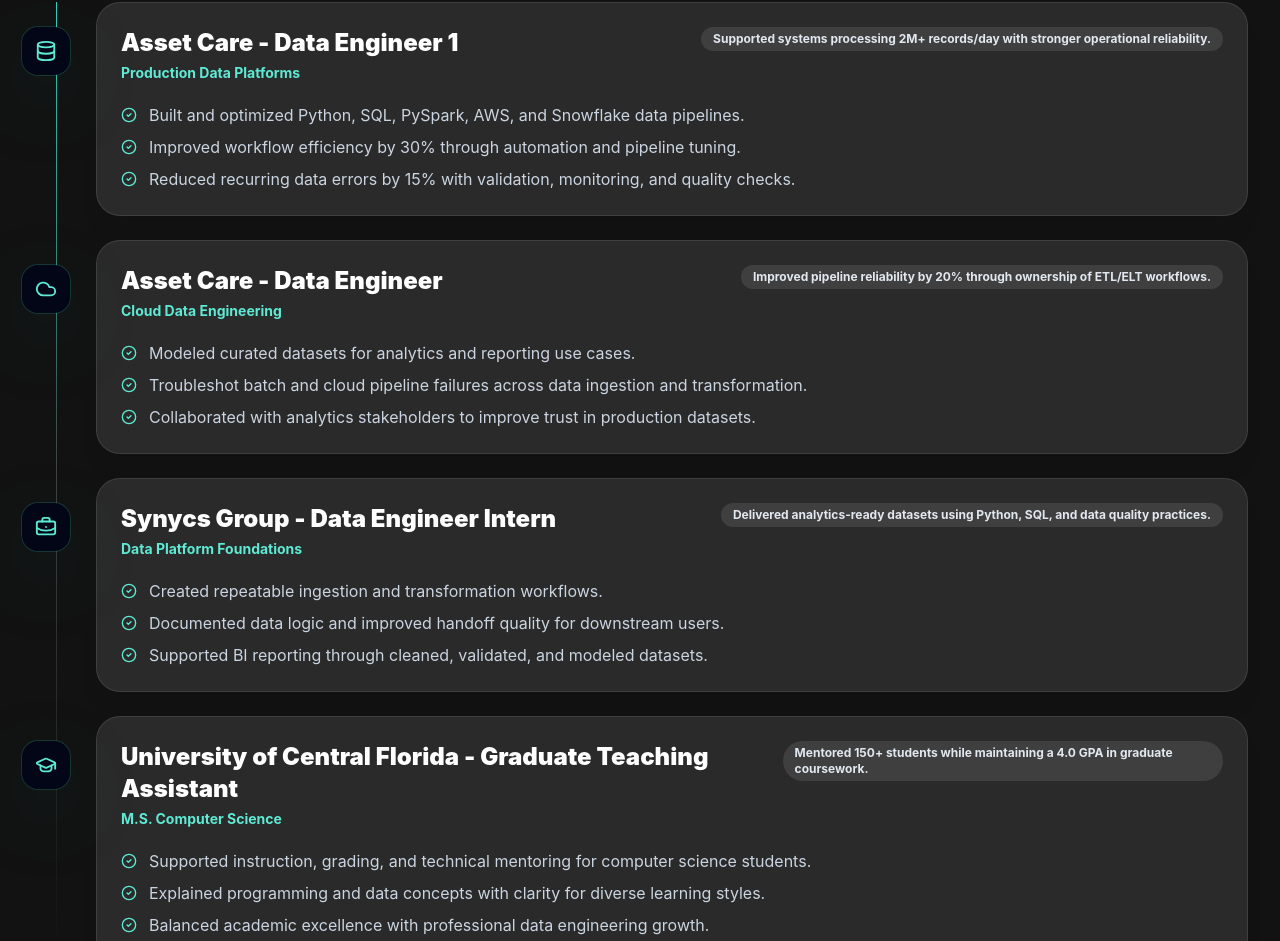
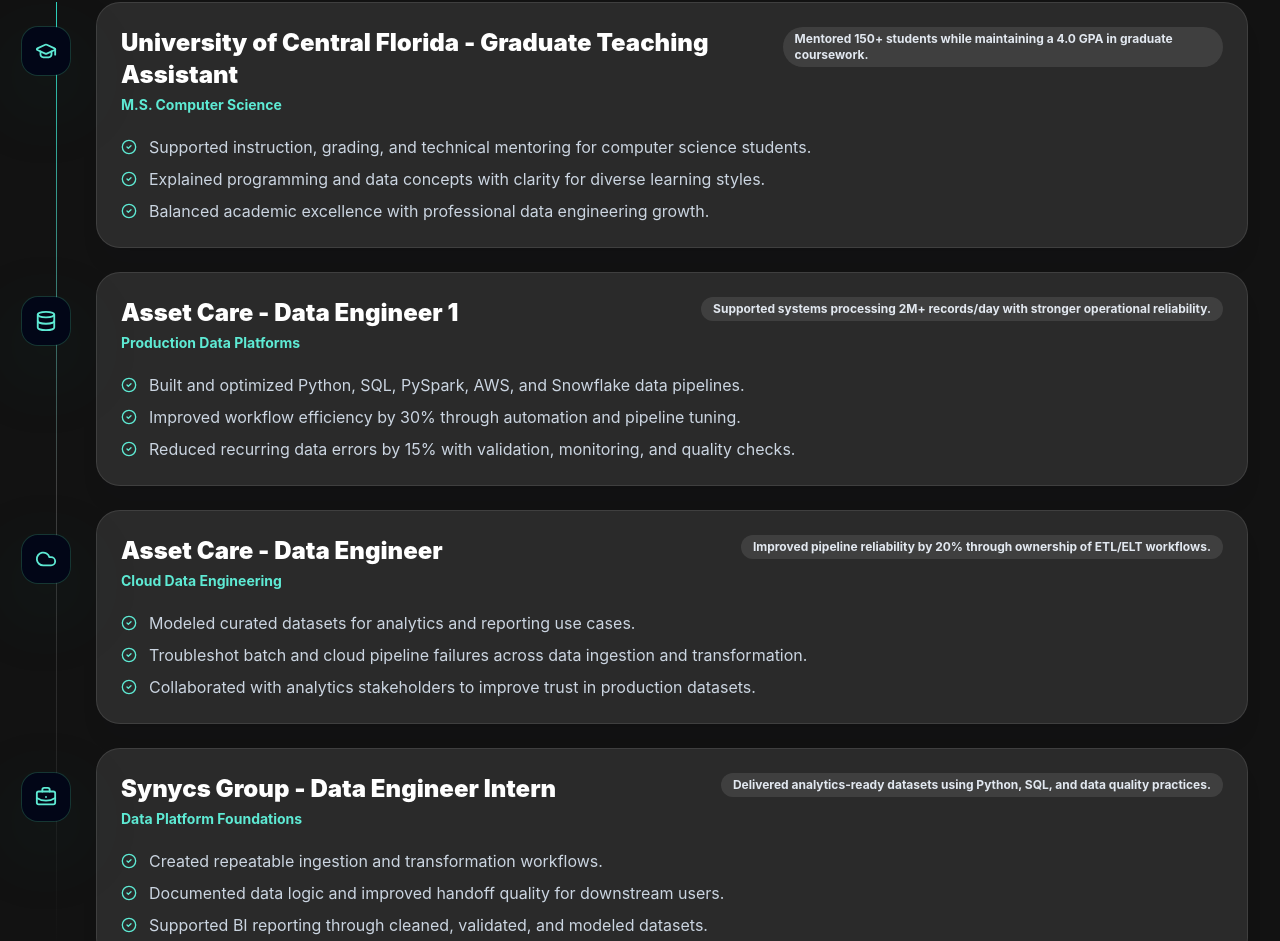
Before and after one commit to rithikreddyvarla19/Protfoliowebsoterithik, a React (Vite) app: page / in a window 1280 px wide. Shown: the part 2146-3087 px from the top of the page. Built offline with nearby package versions, Linux system fonts and the light colour scheme.

Commit message:
Update contact details and experience order

```diff
--- a/src/data/portfolio.js
+++ b/src/data/portfolio.js
@@ -64,6 +64,18 @@
 
 export const experiences = [
   {
+    role: "Graduate Teaching Assistant",
+    company: "University of Central Florida",
+    period: "M.S. Computer Science",
+    icon: GraduationCap,
+    impact: "Mentored 150+ students while maintaining a 4.0 GPA in graduate coursework.",
+    bullets: [
+      "Supported instruction, grading, and technical mentoring for computer science students.",
+      "Explained programming and data concepts with clarity for diverse learning styles.",
+      "Balanced academic excellence with professional data engineering growth."
+    ]
+  },
+  {
     role: "Data Engineer 1",
     company: "Asset Care",
     period: "Production Data Platforms",
@@ -97,18 +109,6 @@
       "Created repeatable ingestion and transformation workflows.",
       "Documented data logic and improved handoff quality for downstream users.",
       "Supported BI reporting through cleaned, validated, and modeled datasets."
-    ]
-  },
-  {
-    role: "Graduate Teaching Assistant",
-    company: "University of Central Florida",
-    period: "M.S. Computer Science",
-    icon: GraduationCap,
-    impact: "Mentored 150+ students while maintaining a 4.0 GPA in graduate coursework.",
-    bullets: [
-      "Supported instruction, grading, and technical mentoring for computer science students.",
-      "Explained programming and data concepts with clarity for diverse learning styles.",
-      "Balanced academic excellence with professional data engineering growth."
     ]
   }
 ];
@@ -160,10 +160,10 @@
 export const certifications = ["AWS Cloud Foundations", "AWS Architecting", "Python for Data Science"];
 
 export const contactLinks = {
-  email: "rithik.reddy.varla@example.com",
-  linkedin: "https://www.linkedin.com/in/rithik-reddy-varla",
+  email: "rithikreddyvarla@gmail.com",
+  linkedin: "https://www.linkedin.com/in/rithikreddyvarla/",
   github: "https://github.com/rithikreddyvarla19",
-  location: "Orlando, FL"
+  location: "Orlando, Florida"
 };
 
 export const roleTargets = ["Data Engineer", "Cloud Data Engineer", "Business Intelligence Analyst", "Data Analyst", "Analytics Engineer"];
```
